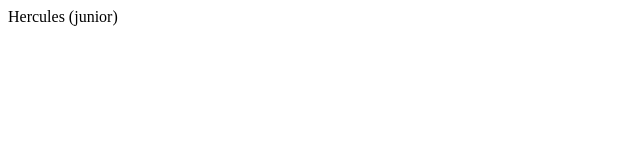
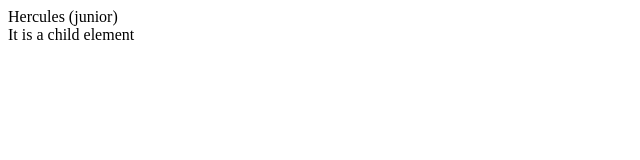
Before and after one commit to surtich/svelte-2024, a Svelte app: page / in a window 1280 px wide. Shown: the top 160 px of the page, without its empty margins (0-640 px from the left). Built offline with nearby package versions, Linux system fonts and the light colour scheme.

Commit message:
Se proponer un test para probar el slot de Player.svelte pero se salta ya que, de momento, Svelte testing library no soporta slots.

```diff
--- a/src/App.svelte
+++ b/src/App.svelte
@@ -2,4 +2,6 @@
 	import Player from './lib/Player.svelte';
 </script>
 
-<Player name="Hercules" experience="junior" />
+<Player name="Hercules" experience="junior">
+	<div>It is a child element</div>
+</Player>
--- a/src/lib/Player.svelte
+++ b/src/lib/Player.svelte
@@ -3,4 +3,4 @@
 	export let experience;
 </script>
 
-<div><span>{name}</span> ({experience})</div>
+<div><span>{name}</span> ({experience}) <slot /></div>
```
Also changed, not shown: 1 other file (tests, documents, lock files or other folders).
